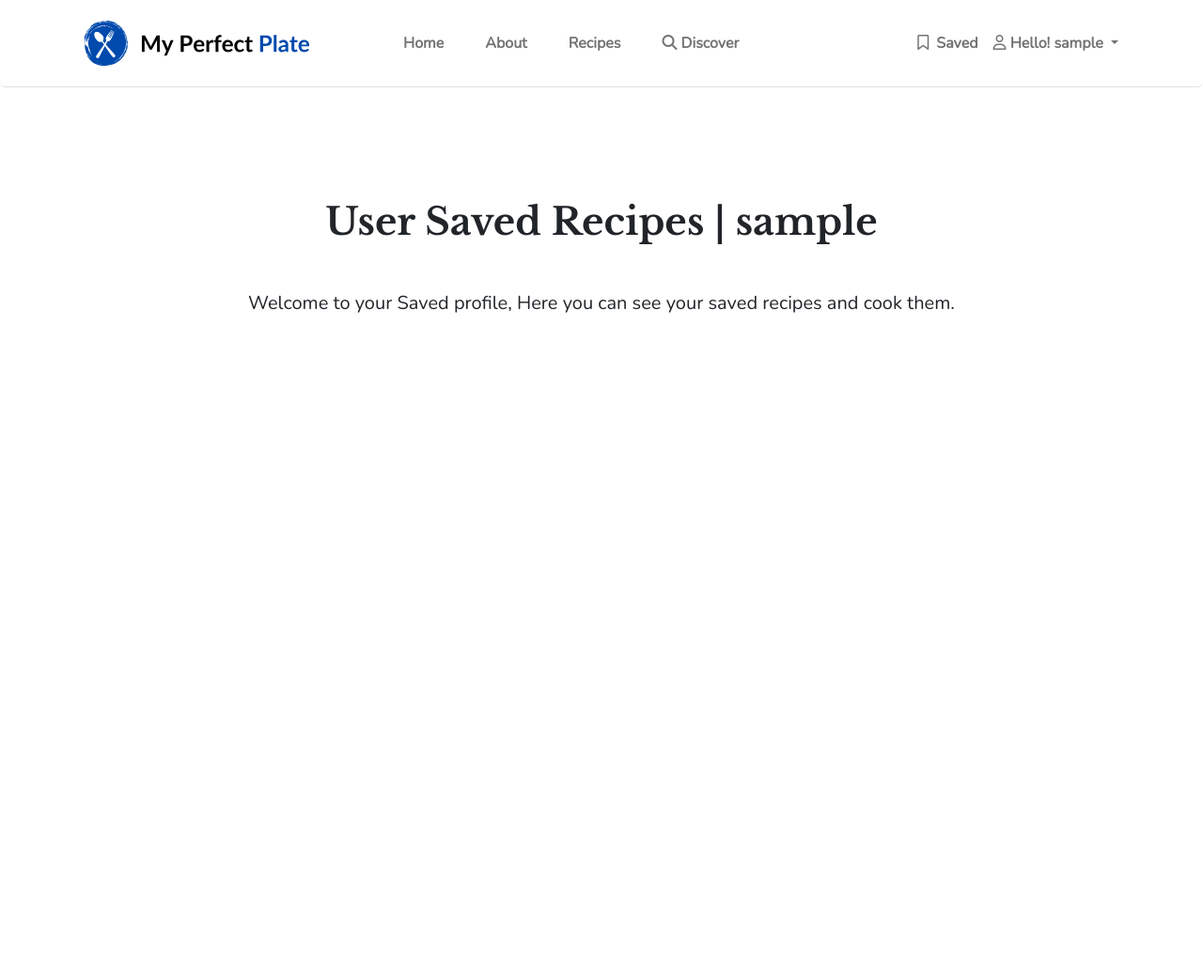
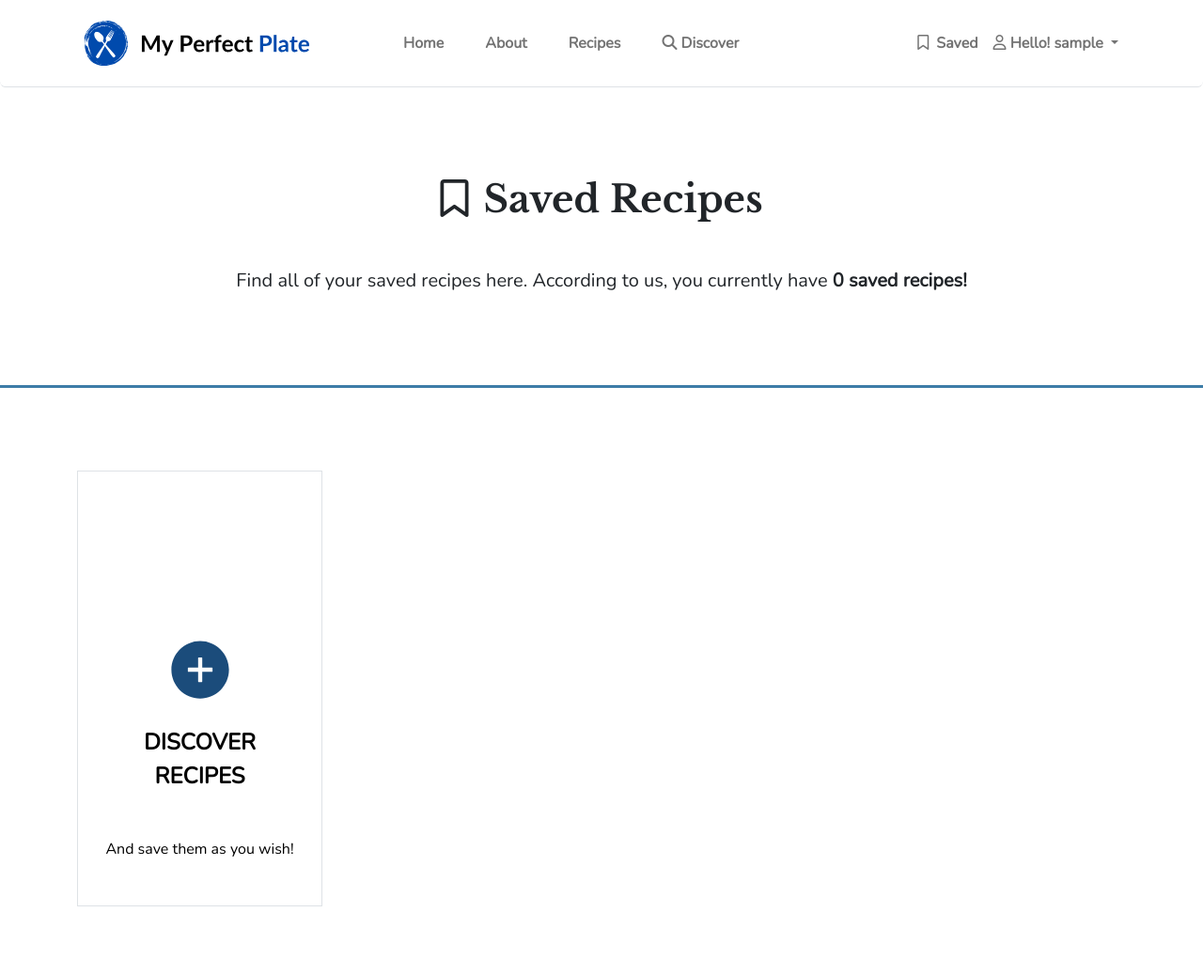
Before and after one commit to sherchansachin/MyPerfectPlate-Recipe-Recommendation-System, a Django app: page /account/saved-recipes in a window 1280 px wide. Shown: the whole page at 94% size. Before the commit the page ends 333 px from the top, so only its background shows below. Run offline with Django 4.2, Linux system fonts and the light colour scheme; the visitor is signed in with stand-in values (Sample User, id 1); data that the repository does not hold is empty; some libraries are stand-ins or nearby versions; some web fonts are replaced.

Commit message:
updated the UI and display the number of saved recipes

```diff
--- a/accounts/templates/accounts/saves.html
+++ b/accounts/templates/accounts/saves.html
@@ -10,40 +10,54 @@
         object-fit: cover;
     }
 
-    .saved a{
+    .icon-resize{
+        margin-top: 10rem;
+        height: 70px;
+    }
+    .saved a {
         color: #000;
     }
 </style>
 
 
-<section class="container py-5 mt-5">
+<section class="saves p-4 mt-5">
+    <div class="container">
         <div class="dash-board text-center py-2">
-        <div class="container py-5">
-            <h1 class="mb-5">User Saved Recipes | {{user.username}}</h1>
-            <p class="lead">Welcome to your Saved profile, Here you can see your saved recipes and cook them.</p>
-
+            <div class="py-5">
+                <h1 class="mb-5"><i class="far fa-bookmark me-3"></i>Saved Recipes</h1>
+                <p class="lead">Find all of your saved recipes here. According to us, you currently have<span class="fw-bold"> {{save_count}} saved recipes!</span> </p>
+            </div>
         </div>
     </div>
 </section>
 
-<div class="container saved">
+<div class="saved py-5">
+<div class="container mt-4">
     <div class="row">
+        <div class="col-lg-3 col-md-3 py-3">
+            <a class="recipe-title" href="{% url 'recipes' %}">
+                <div class="card border mb-2" style="height: 29rem;">
+                <div class="card-body text-center">
+                <img class="icon-resize" src="{% static 'image/discover.svg' %}" alt="">
+                <p class="mt-4 mb-3 fs-4 recipe_title fw-bolder"> DISCOVER<br> RECIPES</p>
+                <p class="mt-5">And save them as you wish!</p>
+            </a></div></div>
+        </div>
         {% for recipe in saved_list %}
-        <div class="col-lg-3 py-3">
+        <div class="col-lg-3 col-md-3 py-3">
             <a class="recipe-title" href="{% url 'recipeDetails' id=recipe.id%}">
                 <div class="card border mb-2" style="height: 29rem;">
                 <img class="card-img-top border-bottom image-resize" src="{{recipe.image}}" alt="">
                 <div class="card-body">
                 <p class="recipe_category">#{{recipe.category}}</p>
-
                 <h6 class="mt-2 mb-3 recipe_title fw-bolder">{{ recipe.title }}</h6>
                 <p class="mt-5">Recipe by: {{recipe.created_by}}</p>
             </a>
         </div>
     </div>
 </div>
+
 {% endfor %}
-</div>
 
 
 
--- a/accounts/views.py
+++ b/accounts/views.py
@@ -24,7 +24,8 @@ def save_recipe(request, id):
 @login_required
 def saved_list(request):
     saved_list = Recipes.objects.filter(favourites=request.user)
-    return render(request, 'accounts/saves.html', {'saved_list': saved_list})
+    save_count = saved_list.count()
+    return render(request, 'accounts/saves.html', {'saved_list': saved_list, 'save_count': save_count})
 
 
 @login_required
--- a/static/css/style.css
+++ b/static/css/style.css
@@ -317,3 +317,7 @@ a{
   height: 75px;
   width: 75px;
 }
+
+.saved{
+  border-top: 3px solid #3d7ca7;
+}
```
Also changed, not shown: static/image/discover.svg (added). Lines whose indentation alone changed are shown as unchanged.
